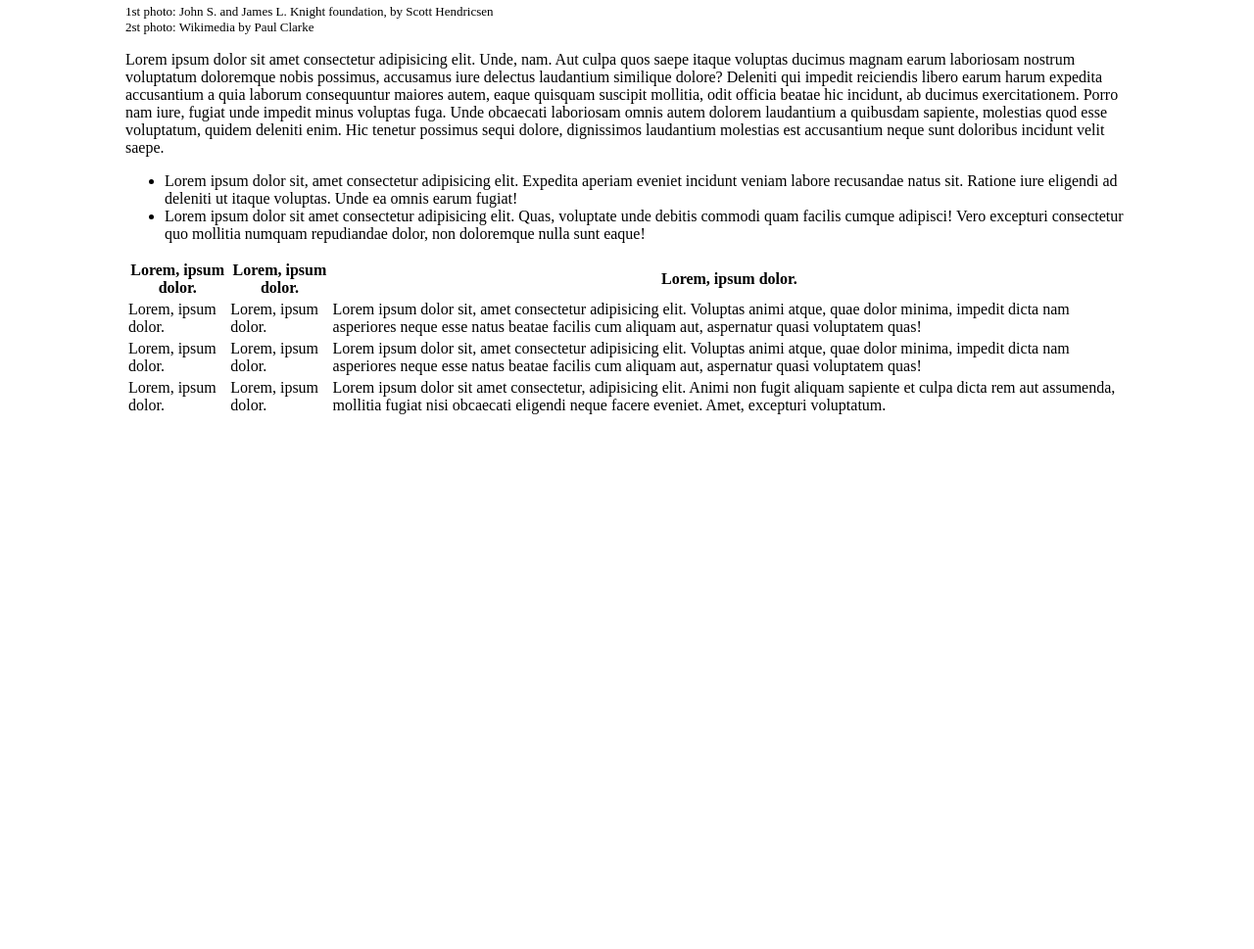
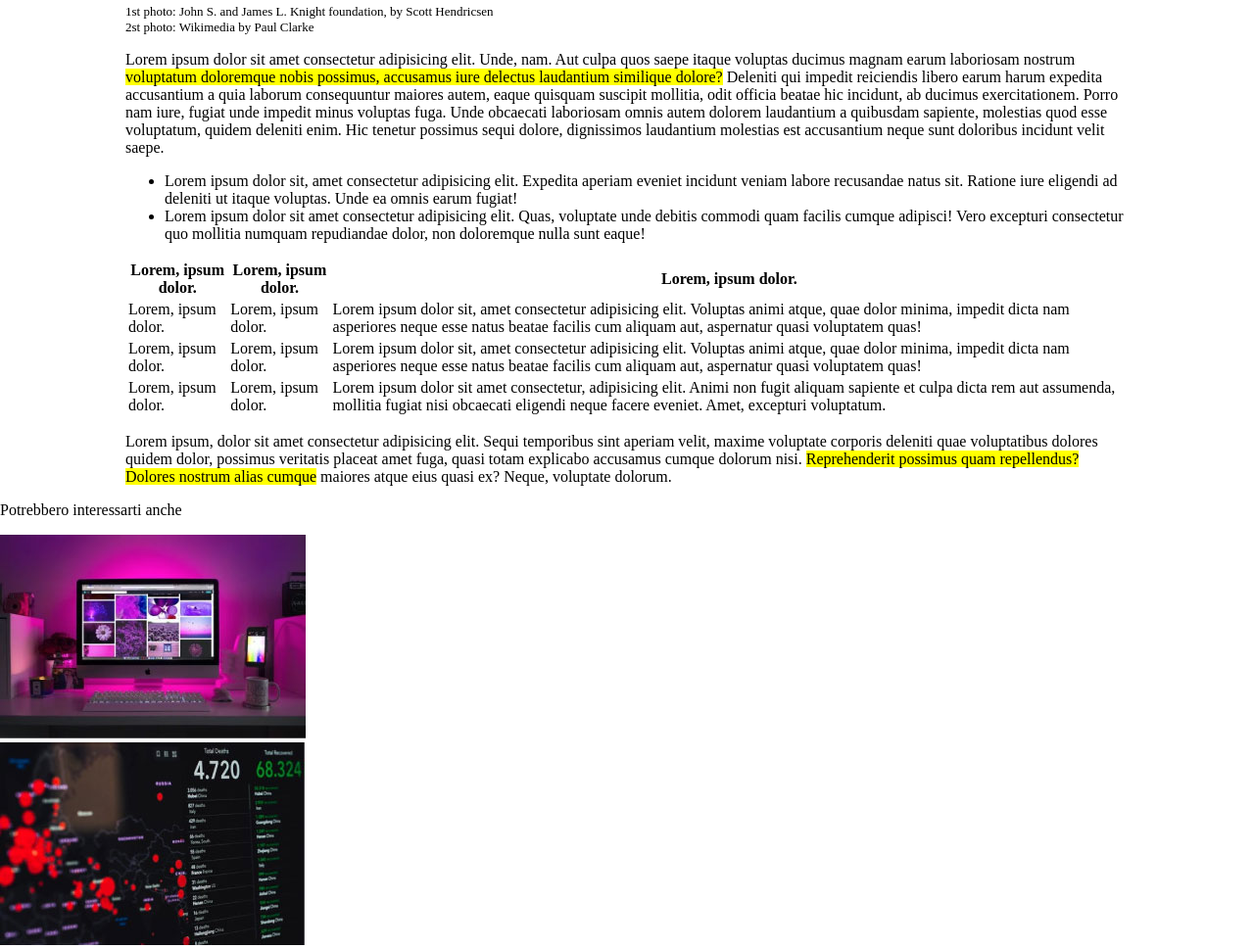
Before and after one commit to Carmine-Doronzo/html-css-booleaner, a plain HTML site: page index.html in a window 1280 px wide. Shown: the part 851-1820 px from the top of the page at 98% size. Before the commit the page ends 1277 px from the top, so only its background shows below. Drawn offline with Linux system fonts and the light colour scheme.

Commit message:
completamento su grandi linee dell'index.html

```diff
--- a/css/style.css
+++ b/css/style.css
@@ -41,3 +41,7 @@ main{
 	font-size: 10px;
 	margin-top: 2%;
 }
+
+.evidenza{
+    background-color: yellow;
+}
--- a/index.html
+++ b/index.html
@@ -34,7 +34,7 @@
             </section>
             <!--corpo articolo-->
             <section>
-                <p>Lorem ipsum dolor sit amet consectetur adipisicing elit. Unde, nam. Aut culpa quos saepe itaque voluptas ducimus magnam earum laboriosam nostrum voluptatum doloremque nobis possimus, accusamus iure delectus laudantium similique dolore? Deleniti qui impedit reiciendis libero earum harum expedita accusantium a quia laborum consequuntur maiores autem, eaque quisquam suscipit mollitia, odit officia beatae hic incidunt, ab ducimus exercitationem. Porro nam iure, fugiat unde impedit minus voluptas fuga. Unde obcaecati laboriosam omnis autem dolorem laudantium a quibusdam sapiente, molestias quod esse voluptatum, quidem deleniti enim. Hic tenetur possimus sequi dolore, dignissimos laudantium molestias est accusantium neque sunt doloribus incidunt velit saepe.</p>
+                <p>Lorem ipsum dolor sit amet consectetur adipisicing elit. Unde, nam. Aut culpa quos saepe itaque voluptas ducimus magnam earum laboriosam nostrum <span class="evidenza">voluptatum doloremque nobis possimus, accusamus iure delectus laudantium similique dolore?</span> Deleniti qui impedit reiciendis libero earum harum expedita accusantium a quia laborum consequuntur maiores autem, eaque quisquam suscipit mollitia, odit officia beatae hic incidunt, ab ducimus exercitationem. Porro nam iure, fugiat unde impedit minus voluptas fuga. Unde obcaecati laboriosam omnis autem dolorem laudantium a quibusdam sapiente, molestias quod esse voluptatum, quidem deleniti enim. Hic tenetur possimus sequi dolore, dignissimos laudantium molestias est accusantium neque sunt doloribus incidunt velit saepe.</p>
 
                 <ul>
                     <li>Lorem ipsum dolor sit, amet consectetur adipisicing elit. Expedita aperiam eveniet incidunt veniam labore recusandae natus sit. Ratione iure eligendi ad deleniti ut itaque voluptas. Unde ea omnis earum fugiat!</li>
@@ -73,9 +73,19 @@
                     </tfoot>
 
                 </table>
+
+                <p>Lorem ipsum, dolor sit amet consectetur adipisicing elit. Sequi temporibus sint aperiam velit, maxime voluptate corporis deleniti quae voluptatibus dolores quidem dolor, possimus veritatis placeat amet fuga, quasi totam explicabo accusamus cumque dolorum nisi. <span class="evidenza">Reprehenderit possimus quam repellendus? Dolores nostrum alias cumque</span> maiores atque eius quasi ex? Neque, voluptate dolorum.</p>
             </section>
 
         </main>
+
+        <footer>
+            <p>Potrebbero interessarti anche</p>
+            <img src="./img/monitor.jpg" alt="">
+            <br>
+            <img src="./img/graph.jpg" alt="">
+
+        </footer>
 
 
 
```
